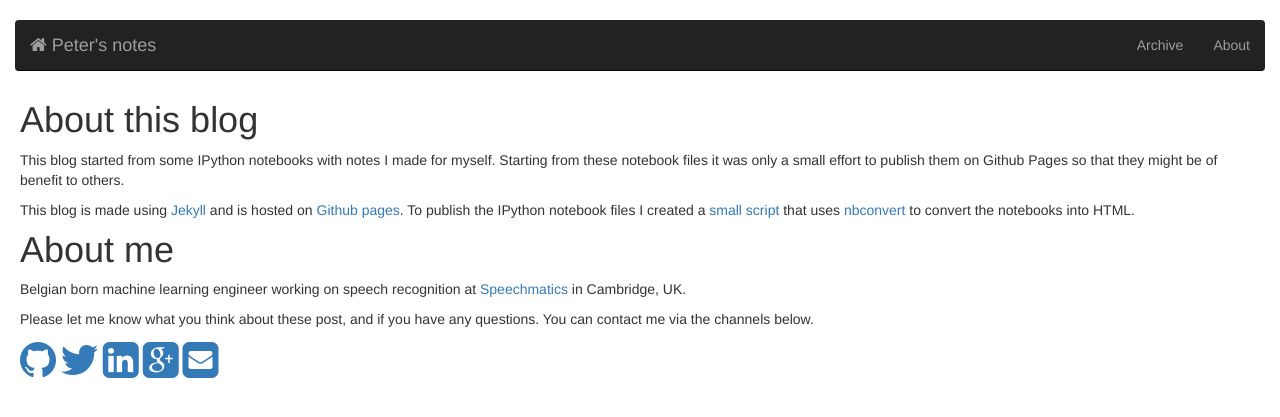
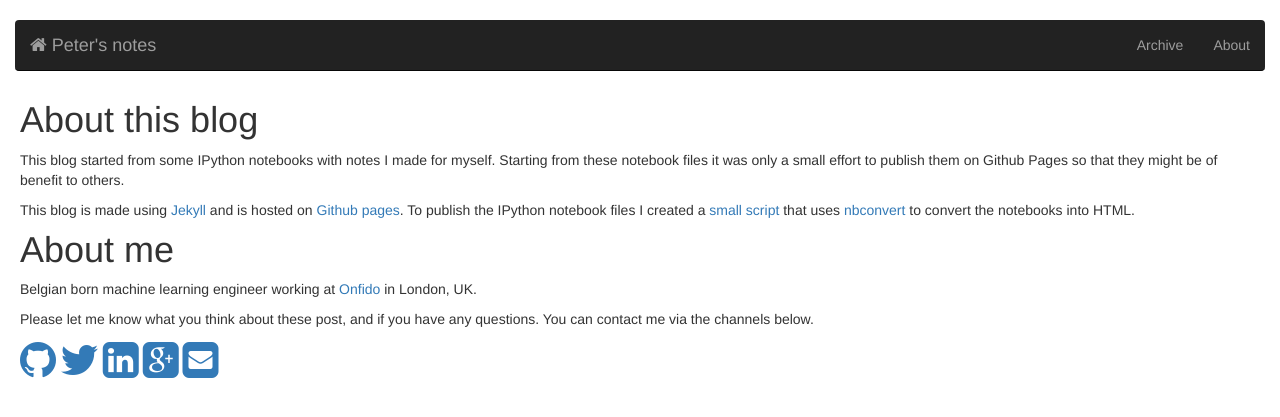
Before and after one commit to peterroelants/peterroelants.github.io, a Jekyll site: the page built from about.html, in a window 1280 px wide. Shown: the top 417 px of the page. Built offline with Jekyll 4.4.1, drawn with Linux system fonts in a browser that asks for light colours.

Commit message:
Update about

```diff
--- a/about.html
+++ b/about.html
@@ -17,7 +17,7 @@ This blog started from some IPython notebooks with notes I made for myself. Star
 
 <h1>About me</h1>
 
-<p>Belgian born machine learning engineer working on speech recognition at <a href="https://www.speechmatics.com/">Speechmatics</a> in Cambridge, UK.
+<p>Belgian born machine learning engineer working at <a href="https://onfido.com/">Onfido</a> in London, UK.
 </p>
 
 <p>
```
